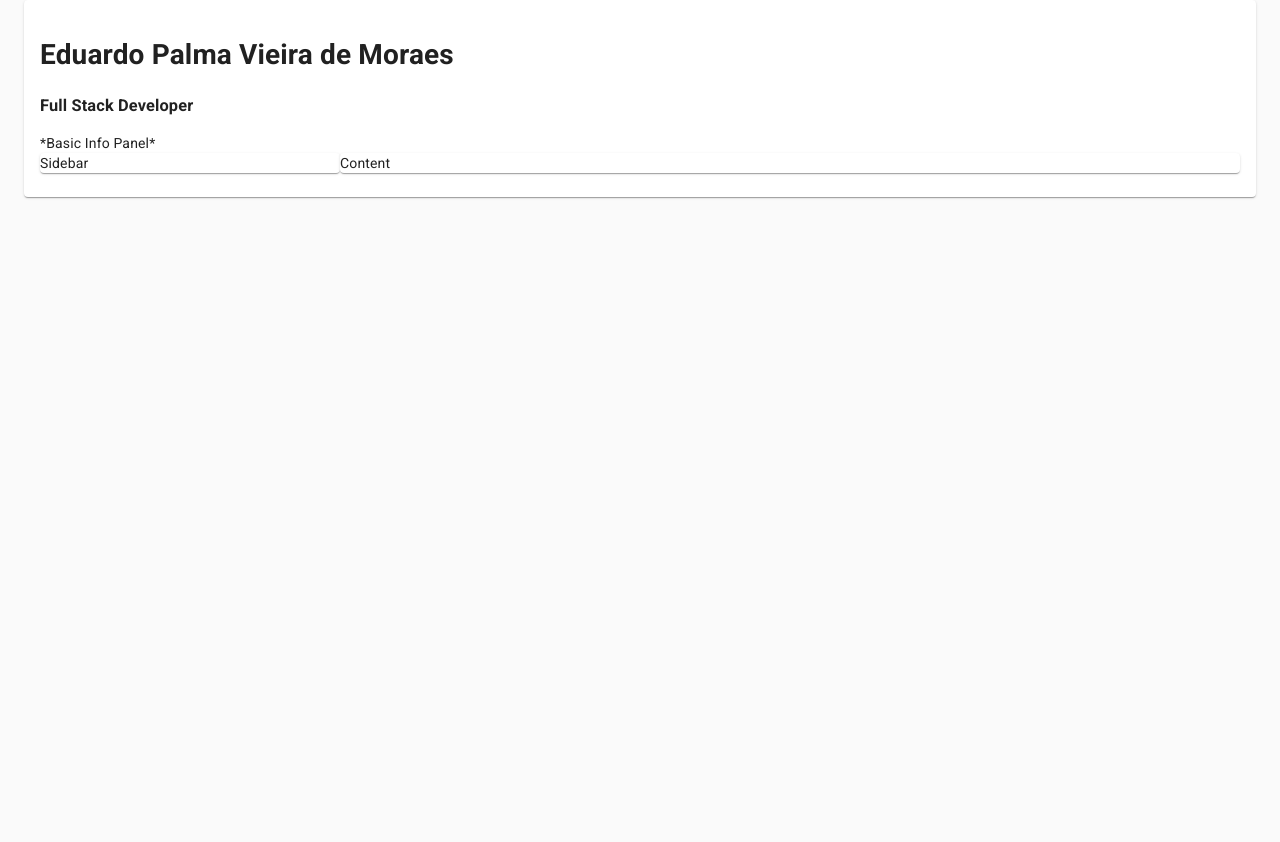
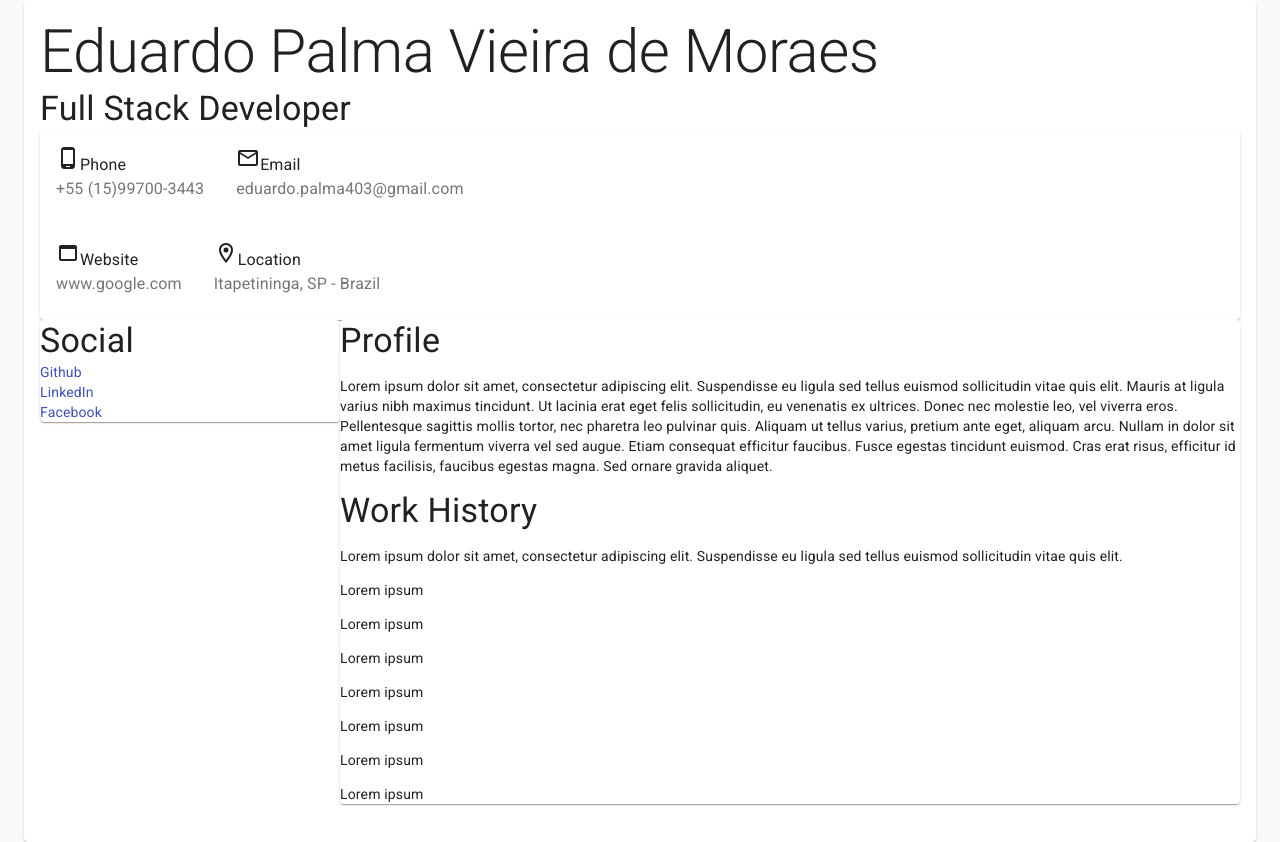
Before and after one commit to eduardopvm/react-cv, a React (Create React App) app: page / in a window 1280 px wide. Before the commit the page ends 800 px from the top, so only its background shows below. Built offline with nearby package versions, Linux system fonts and the light colour scheme.

Commit message:
adding header panel - WIP

```diff
--- a/src/Header.js
+++ b/src/Header.js
@@ -1,10 +1,13 @@
+import Typography from "@material-ui/core/Typography";
+
+import HeaderPanel from "./HeaderPanel";
+
 export default function Header() {
   return (
     <header className="cv-header">
-      {/* <span className="cv-photo">Photo</span> */}
-      <h1>Eduardo Palma Vieira de Moraes</h1>
-      <h3>Full Stack Developer</h3>
-      <div className="cv-basic-info">*Basic Info Panel*</div>
+      <Typography variant="h2">Eduardo Palma Vieira de Moraes</Typography>
+      <Typography variant="h4">Full Stack Developer</Typography>
+      <HeaderPanel />
     </header>
   );
 }
--- /dev/null
+++ b/src/HeaderPanel.js
@@ -0,0 +1,53 @@
+import Box from "@material-ui/core/Box";
+import Container from "@material-ui/core/Container"
+import Card from "@material-ui/core/Card";
+import CardContent from "@material-ui/core/CardContent";
+import Grid from "@material-ui/core/Grid";
+import Paper from "@material-ui/core/Paper";
+import Typography from "@material-ui/core/Typography";
+
+/* Icons */
+import PhoneAndroidOutlinedIcon from "@material-ui/icons/PhoneAndroidOutlined";
+import EmailOutlinedIcon from "@material-ui/icons/EmailOutlined";
+import WebAssetOutlinedIcon from "@material-ui/icons/WebAssetOutlined";
+import LocationOnOutlinedIcon from "@material-ui/icons/LocationOnOutlined";
+
+export default function HeaderPanel() {
+  return (
+    <Box>
+      <Card>
+        <Grid container>
+          <CardContent>
+            <PhoneAndroidOutlinedIcon display="inline" />
+            <Typography display="inline">Phone</Typography>
+            <Typography color="textSecondary">+55 (15)99700-3443</Typography>
+          </CardContent>
+
+          <CardContent>
+            <EmailOutlinedIcon display="inline" />
+            <Typography display="inline">Email</Typography>
+            <Typography color="textSecondary">
+              eduardo.palma403@gmail.com
+            </Typography>
+          </CardContent>
+        </Grid>
+
+        <Grid container>
+          <CardContent>
+            <WebAssetOutlinedIcon display="inline" />
+            <Typography display="inline">Website</Typography>
+            <Typography color="textSecondary">www.google.com</Typography>
+          </CardContent>
+
+          <CardContent>
+            <LocationOnOutlinedIcon display="inline" />
+            <Typography display="inline">Location</Typography>
+            <Typography color="textSecondary">
+              Itapetininga, SP - Brazil
+            </Typography>
+          </CardContent>
+        </Grid>
+      </Card>
+    </Box>
+  );
+}
--- a/src/Layout.js
+++ b/src/Layout.js
@@ -1,8 +1,12 @@
 import React from "react";
 import Grid from "@material-ui/core/Grid";
+import Card from "@material-ui/core/Card";
+import Paper from "@material-ui/core/Paper";
+import Link from "@material-ui/core/Link";
+import { makeStyles } from "@material-ui/core/styles";
+
 import Header from "./Header";
-import Card from "@material-ui/core/Card";
-import { makeStyles } from "@material-ui/core/styles";
+import { Typography } from "@material-ui/core";
 
 export default function Layout() {
   return (
@@ -10,14 +14,53 @@ export default function Layout() {
       <Header />
       <Grid container>
         <Grid item lg={3}>
-          <Card>
-            <div>Sidebar</div>
-          </Card>
+          <Paper>
+            <Typography variant="h4">Social</Typography>
+            <div>
+              <Link href="https://github.com/eduardopvm">Github</Link>
+            </div>
+            <div>
+              <Link href="https://www.linkedin.com/in/eduardo-pvm/">
+                LinkedIn
+              </Link>
+            </div>
+            <div>
+              <Link href="#">
+                Facebook
+              </Link>
+            </div>
+          </Paper>
         </Grid>
         <Grid item lg={9}>
-          <Card>
-            <div>Content</div>
-          </Card>
+          <Paper>
+            <Typography variant="h4">Profile</Typography>
+            <p>
+              Lorem ipsum dolor sit amet, consectetur adipiscing elit.
+              Suspendisse eu ligula sed tellus euismod sollicitudin vitae quis
+              elit. Mauris at ligula varius nibh maximus tincidunt. Ut lacinia
+              erat eget felis sollicitudin, eu venenatis ex ultrices. Donec nec
+              molestie leo, vel viverra eros. Pellentesque sagittis mollis
+              tortor, nec pharetra leo pulvinar quis. Aliquam ut tellus varius,
+              pretium ante eget, aliquam arcu. Nullam in dolor sit amet ligula
+              fermentum viverra vel sed augue. Etiam consequat efficitur
+              faucibus. Fusce egestas tincidunt euismod. Cras erat risus,
+              efficitur id metus facilisis, faucibus egestas magna. Sed ornare
+              gravida aliquet.
+            </p>
+            <Typography variant="h4">Work History</Typography>
+            <p>
+              Lorem ipsum dolor sit amet, consectetur adipiscing elit.
+              Suspendisse eu ligula sed tellus euismod sollicitudin vitae quis
+              elit.
+            </p>
+            <p>Lorem ipsum</p>
+            <p>Lorem ipsum</p>
+            <p>Lorem ipsum</p>
+            <p>Lorem ipsum</p>
+            <p>Lorem ipsum</p>
+            <p>Lorem ipsum</p>
+            <p>Lorem ipsum</p>
+          </Paper>
         </Grid>
       </Grid>
     </React.Fragment>
@@ -53,31 +96,6 @@ export default function Layout() {
     //     </div>
     //     <div className="cv-content">
     //       <h4>Content</h4>
-    //       <h5>Profile</h5>
-    //       <p>
-    //         Lorem ipsum dolor sit amet, consectetur adipiscing elit. Suspendisse
-    //         eu ligula sed tellus euismod sollicitudin vitae quis elit. Mauris at
-    //         ligula varius nibh maximus tincidunt. Ut lacinia erat eget felis
-    //         sollicitudin, eu venenatis ex ultrices. Donec nec molestie leo, vel
-    //         viverra eros. Pellentesque sagittis mollis tortor, nec pharetra leo
-    //         pulvinar quis. Aliquam ut tellus varius, pretium ante eget, aliquam
-    //         arcu. Nullam in dolor sit amet ligula fermentum viverra vel sed
-    //         augue. Etiam consequat efficitur faucibus. Fusce egestas tincidunt
-    //         euismod. Cras erat risus, efficitur id metus facilisis, faucibus
-    //         egestas magna. Sed ornare gravida aliquet.
-    //       </p>
-    //       <h5>Work History</h5>
-    //       <p>
-    //         Lorem ipsum dolor sit amet, consectetur adipiscing elit. Suspendisse
-    //         eu ligula sed tellus euismod sollicitudin vitae quis elit.
-    //       </p>
-    //       <p>Lorem ipsum</p>
-    //       <p>Lorem ipsum</p>
-    //       <p>Lorem ipsum</p>
-    //       <p>Lorem ipsum</p>
-    //       <p>Lorem ipsum</p>
-    //       <p>Lorem ipsum</p>
-    //       <p>Lorem ipsum</p>
     //     </div>
     //   </div>
     // </div>
```
